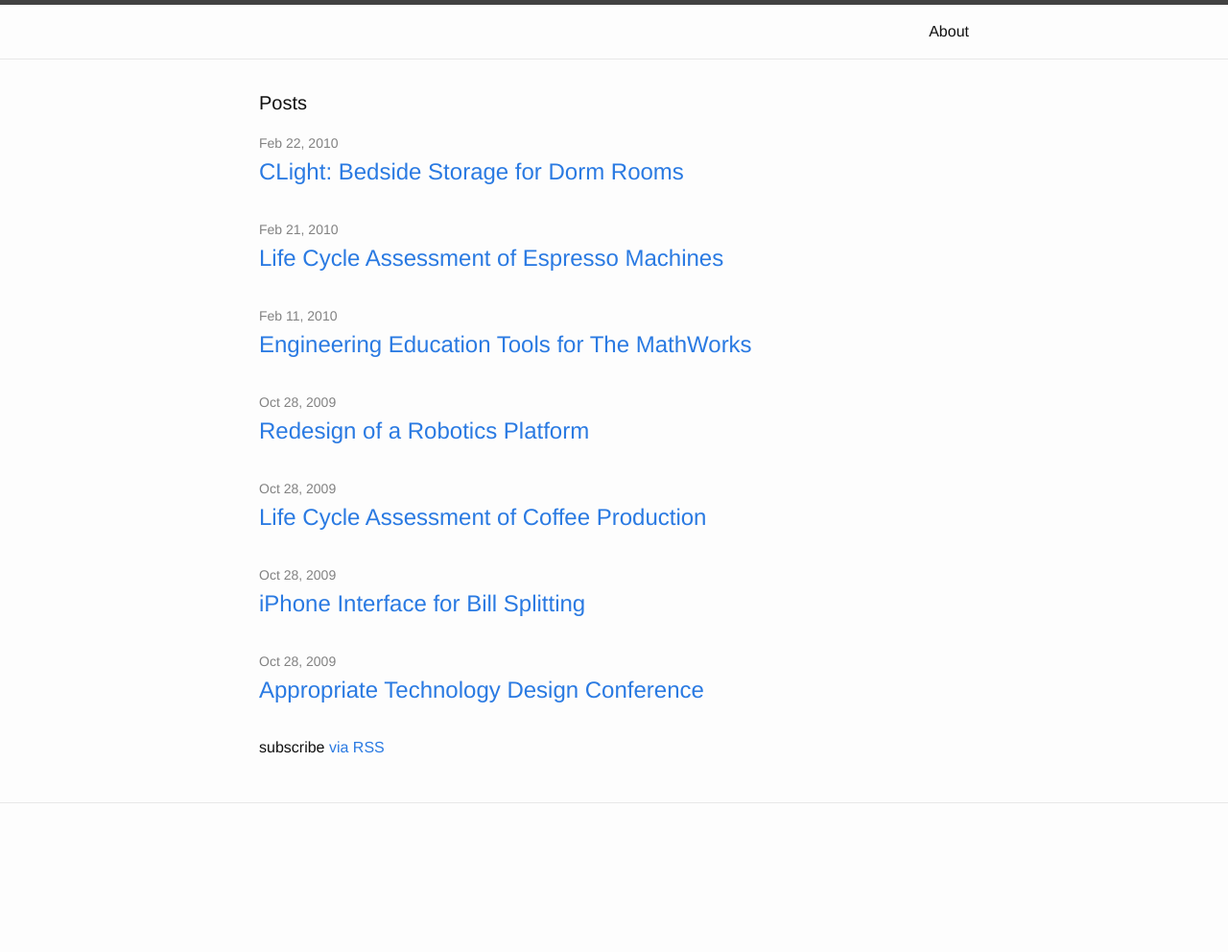
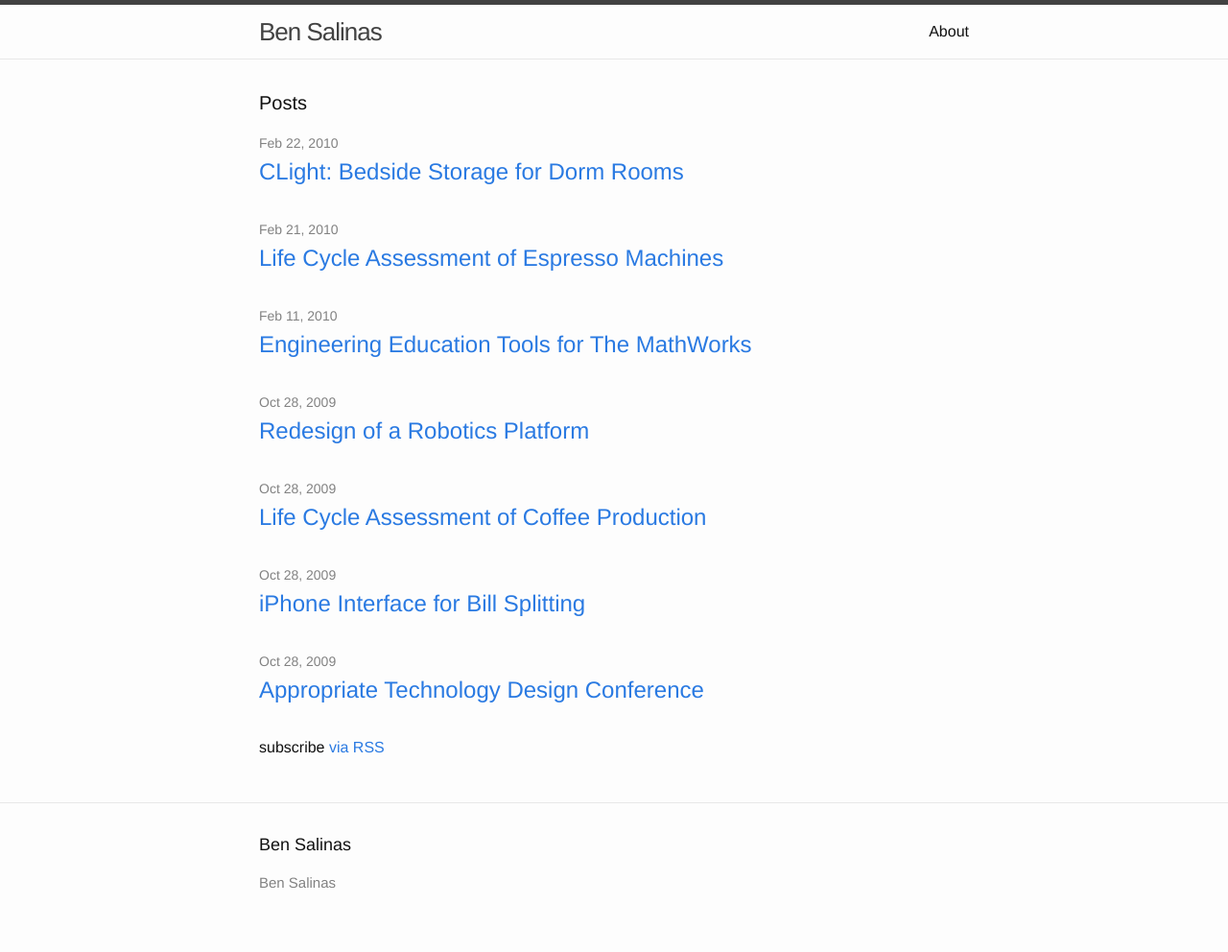
Before and after one commit to bsalinas/bsalinas.github.io, a Jekyll site: the page built from index.html, in a window 1280 px wide. Shown: the whole page at 96% size. Built offline with Jekyll 4.4.1, drawn with Linux system fonts in a browser that asks for light colours; before the commit the page ends 942 px from its top, so only the background shows below that.

Commit message:
Adding site title

```diff
--- a/_config.yml
+++ b/_config.yml
@@ -1,3 +1,4 @@
 url: http://bsalinas.com
 name: Ben Salinas
 description:
+title: Ben Salinas
```
